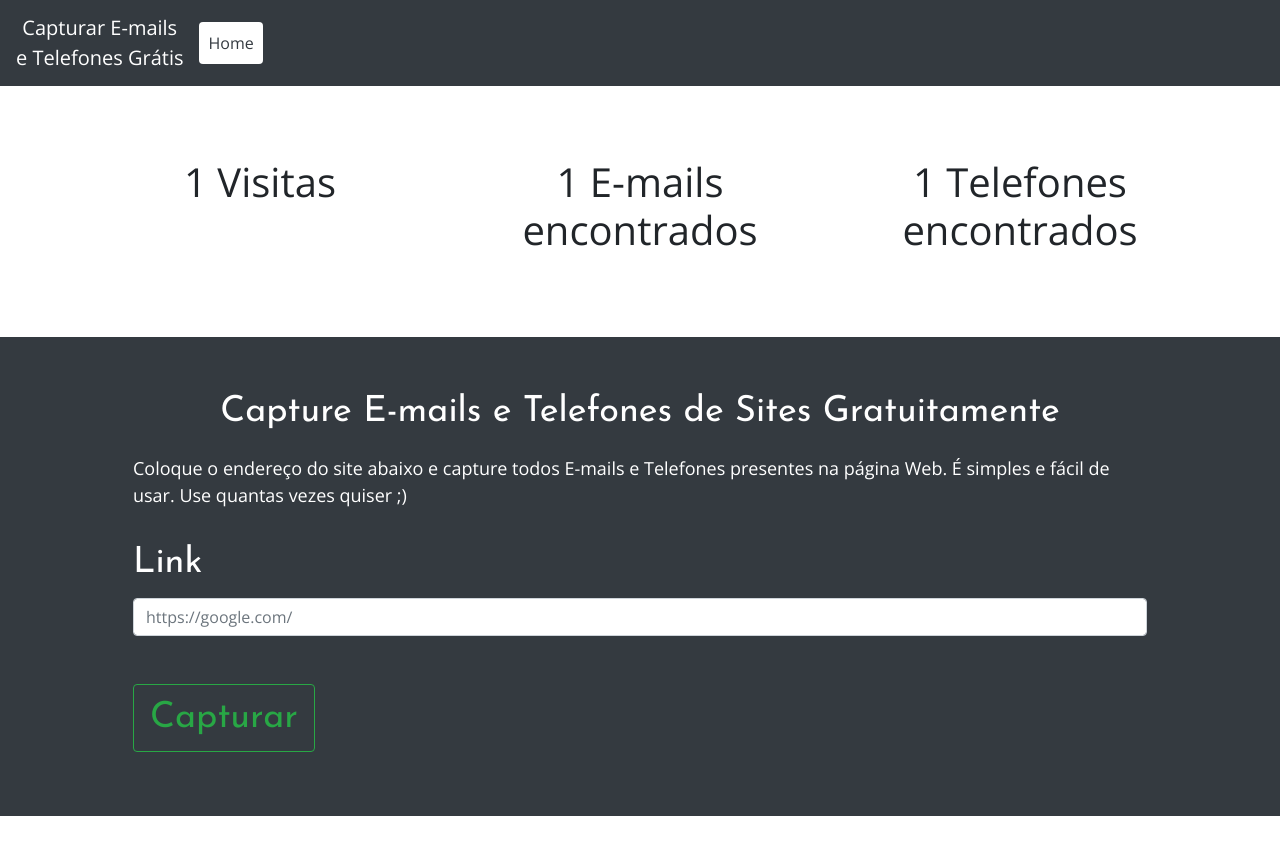
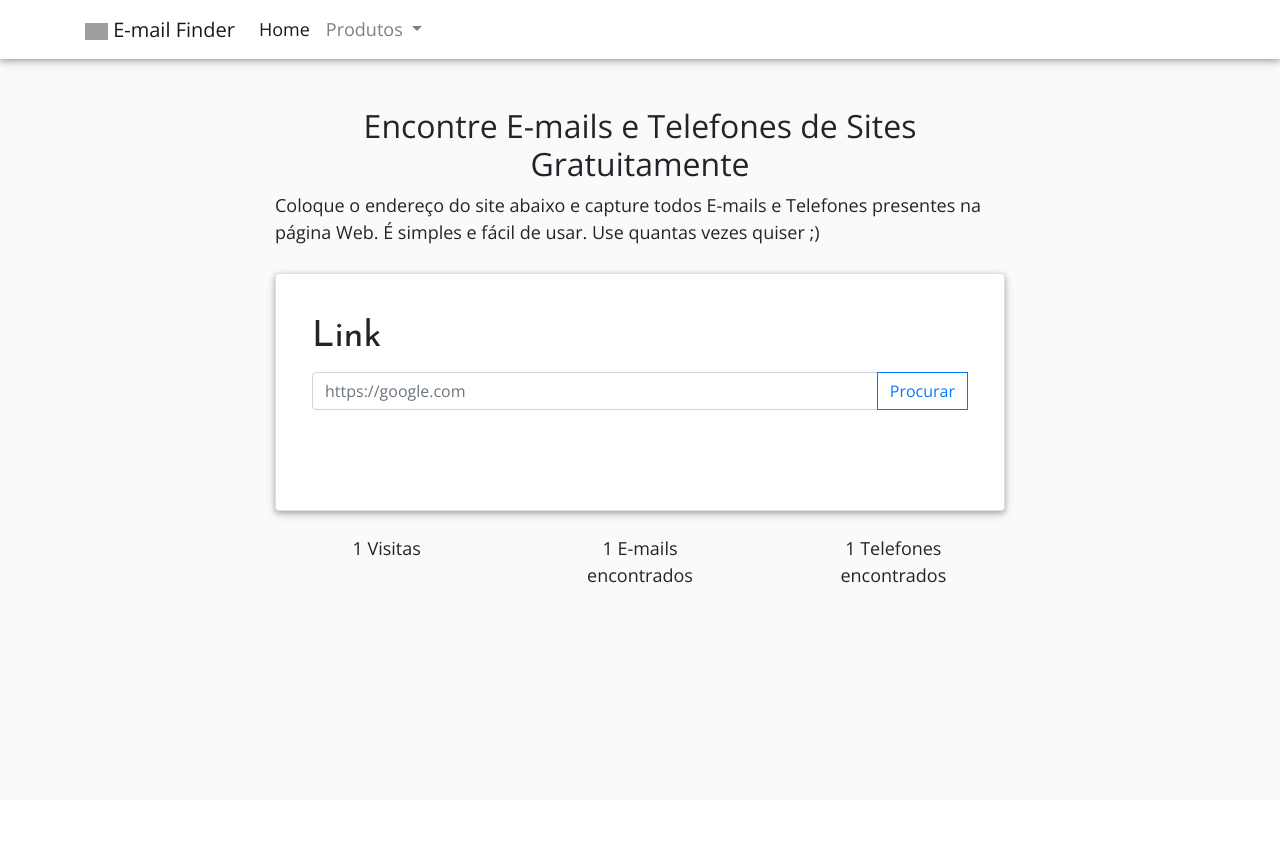
Before and after one commit to GabrielCasemiro/email, a Django app: page / in a window 1280 px wide. After the commit the page ends 583 px from the top, so only its background shows below. Run offline with Django 3.2, Linux system fonts and the light colour scheme; data comes from the database, SQL or seed files in the repository; some libraries are stand-ins or nearby versions; grey boxes are pictures that could not be loaded.

Commit message:
template

```diff
--- a/captura/templates/index.html
+++ b/captura/templates/index.html
@@ -25,6 +25,7 @@
 	<link href="https://fonts.googleapis.com/css?family=Open+Sans:300" rel="stylesheet">
 	<style type="text/css">
 	body{
+		background-color: #fafafa !important;
 		font-family: 'Open Sans', sans-serif !important;
 		font-weight: 300;
 		font-size: 18px;
@@ -40,65 +41,82 @@
 		margin: 0 0 40px;
 		line-height: 25px;
 	}
+	.sombra{
+		box-shadow: 0 2px 5px 0 rgba(0, 0, 0, 0.2), 0 3px 10px 0 rgba(0, 0, 0, 0.19);
+	}
 </style>
 </head>
 <body>
-	<nav class="navbar navbar-expand-md navbar-dark bg-dark">
-		<a class="navbar-brand text-center" href="#">Capturar E-mails <br> e Telefones Grátis</a>
-		<button class="navbar-toggler" type="button" data-toggle="collapse" data-target="#navbarCollapse" aria-controls="navbarCollapse" aria-expanded="false" aria-label="Toggle navigation">
+<nav class="navbar navbar-expand-lg navbar-light bg-white sombra" >
+<div class="container">
+	  <a class="navbar-brand" href="/"><img src="http://www.logospng.com/images/5/white-email-logo-pictures-to-pin-on-pinterest-pinsdaddy-5992.png" width="23px"> E-mail Finder</a>
+  <button class="navbar-toggler" type="button" data-toggle="collapse" data-target="#navbarSupportedContent" aria-controls="navbarSupportedContent" aria-expanded="false" aria-label="Toggle navigation">
     <span class="navbar-toggler-icon"></span>
   </button>
-		<div class="collapse navbar-collapse" id="navbarCollapse">
+
+  <div class="collapse navbar-collapse" id="navbarSupportedContent">
     <ul class="navbar-nav mr-auto">
       <li class="nav-item active">
-					<a class="nav-link active btn bg-white text-dark" href="/">Home <span class="sr-only">(current)</span></a>
+        <a class="nav-link" href="/">Home <span class="sr-only">(current)</span></a>
       </li>
 
+      <li class="nav-item dropdown">
+        <a class="nav-link dropdown-toggle" href="#" id="navbarDropdown" role="button" data-toggle="dropdown" aria-haspopup="true" aria-expanded="false">
+          Produtos
+        </a>
+        <div class="dropdown-menu" aria-labelledby="navbarDropdown">
+          <a class="dropdown-item" href="/">Encontrar E-mails e Telefones</a>
+      </li>
     </ul>
+  </div>
+</div>
 
-		</div>
 </nav>
 
 
-	<div class="container mt-5 mb-5">
-		<div class="row mb-5">
-			<div class="col-12 col-md-4 text-center mt-4">
-				<h1>{{visitas}} Visitas</h3>
+	<div class="container mt-5">
+		<div class="row">
+			<div class="col-12 col-md-2">
 			</div>
-				<div class="col-12 col-md-4 text-center mt-4">
-					<h1>{{contador_emails}} E-mails<br> encontrados</h3>
-					</div>
-					<div class="col-12 col-md-4 text-center mt-4 ">
-						<h1>{{contador_telefones}} Telefones<br>encontrados </h3>
-						</div>
-					</div>
-				</div>
-
-				<br>
-				<div class="container-fluid bg-dark text-white">
-					<div class="container">
-
-						<form method="POST" action="/capturar/" class="p-5 mb-5">{% csrf_token %}
-							<p class="titulo text-center">Capture E-mails e Telefones de Sites Gratuitamente</p>
-							<lead>Coloque o endereço do site abaixo e capture todos E-mails e Telefones presentes na página Web. É simples e fácil de usar. Use quantas vezes quiser ;)
+			<div class="col-12 col-md-8">
+				<h2 class=" text-center">Encontre E-mails e Telefones de Sites Gratuitamente</h2>
+				<lead>Coloque o endereço do site abaixo e capture todos E-mails e Telefones presentes na página Web. É simples e fácil de usar. Use quantas vezes quiser ;)</lead>
 				<br><br>
+				<div class="card sombra" >
+					<div class="card-body">
+						<form method="POST" action="/capturar/" class="p-3 mb-5">{% csrf_token %}
 							<label for="link" class="form-control-label titulo">Link</label>
-
-								<input type="text" class="form-control" id="link" name="link"placeholder="https://google.com/" value="{{link}}">
-
-
-
-								<div class="form-group row mt-5">
-									<div class="col-sm-off set-2 col-sm-10 ">
-										<button type="submit" onclick="showloader()" class="btn btn-outline-success my-2 my-sm-0 pl-3 pr-3 titulo">Capturar</button>
+							<div class="input-group mb-3">
+								<input type="text" class="form-control" name="link"placeholder="https://google.com" aria-label="https://google.com" aria-describedby="basic-addon2" value="{{link}}">
+								<div class="input-group-append">
+									<button class="btn btn-outline-primary" type="submit" onclick="showloader()">Procurar</button>
 									<span id="loader" style="display: none;">
 										<img src="https://loading.io/spinners/dual-ring/lg.dual-ring-loader.gif" width="50px" height="50px">
 									</span>
 								</div>
+							</div>
+						</form>
 
 					</div>
-							</form>
 				</div>
+
+				<div class="row mb-5">
+					<div class="col-12 col-md-4 text-center mt-4">
+						<p>{{visitas}} Visitas</p>
+					</div>
+					<div class="col-12 col-md-4 text-center mt-4">
+						<p>{{contador_emails}} E-mails<br> encontrados</p>
+					</div>
+					<div class="col-12 col-md-4 text-center mt-4 ">
+						<p>{{contador_telefones}} Telefones<br>encontrados </p>
+					</div>
+				</div>
+			</div>
+			<div class="col-12 col-md-2">
+
+			</div>
+		</div>
+
 	</div>
 	<div class="container">
 		{%if msg%}
@@ -148,7 +166,7 @@
 	<div class="container-fluid">
 		<div class="row bg-dark text-white">
 			<div class="col-12 p-3 text-center">
-								© GET EMAIL. TODOS OS DIREITOS RESERVADOS.
+				© Email Finder.
 			</div>
 		</div>
 	</div>
@@ -169,7 +187,7 @@
 		}
 		{% if path%}
 		var y = $(window).scrollTop();
-						$(window).scrollTop(y+850);
+		$(window).scrollTop(y+450);
 		{%endif%}
 	</script>
 </body>
```
Lines whose indentation alone changed are shown as unchanged.
